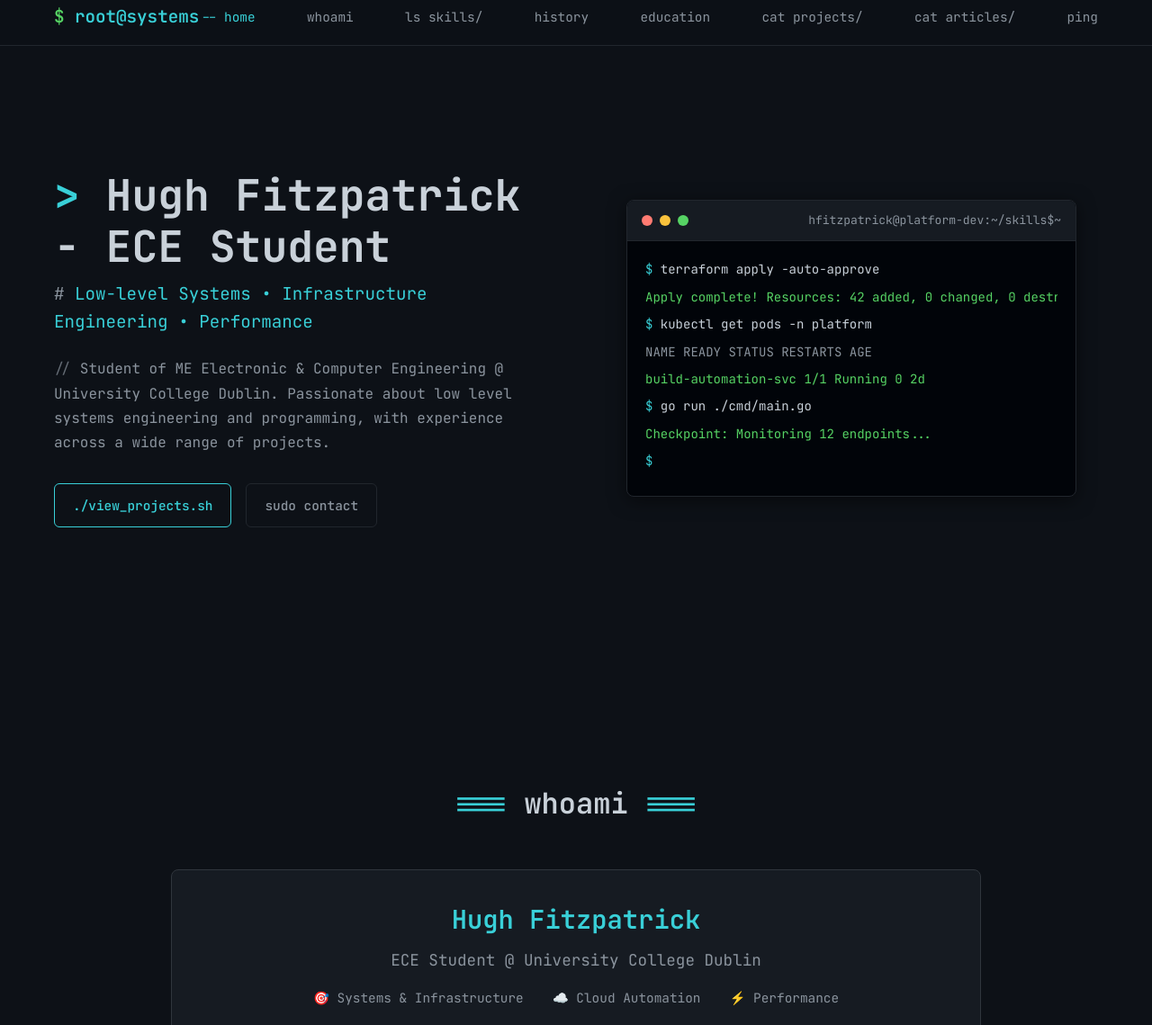
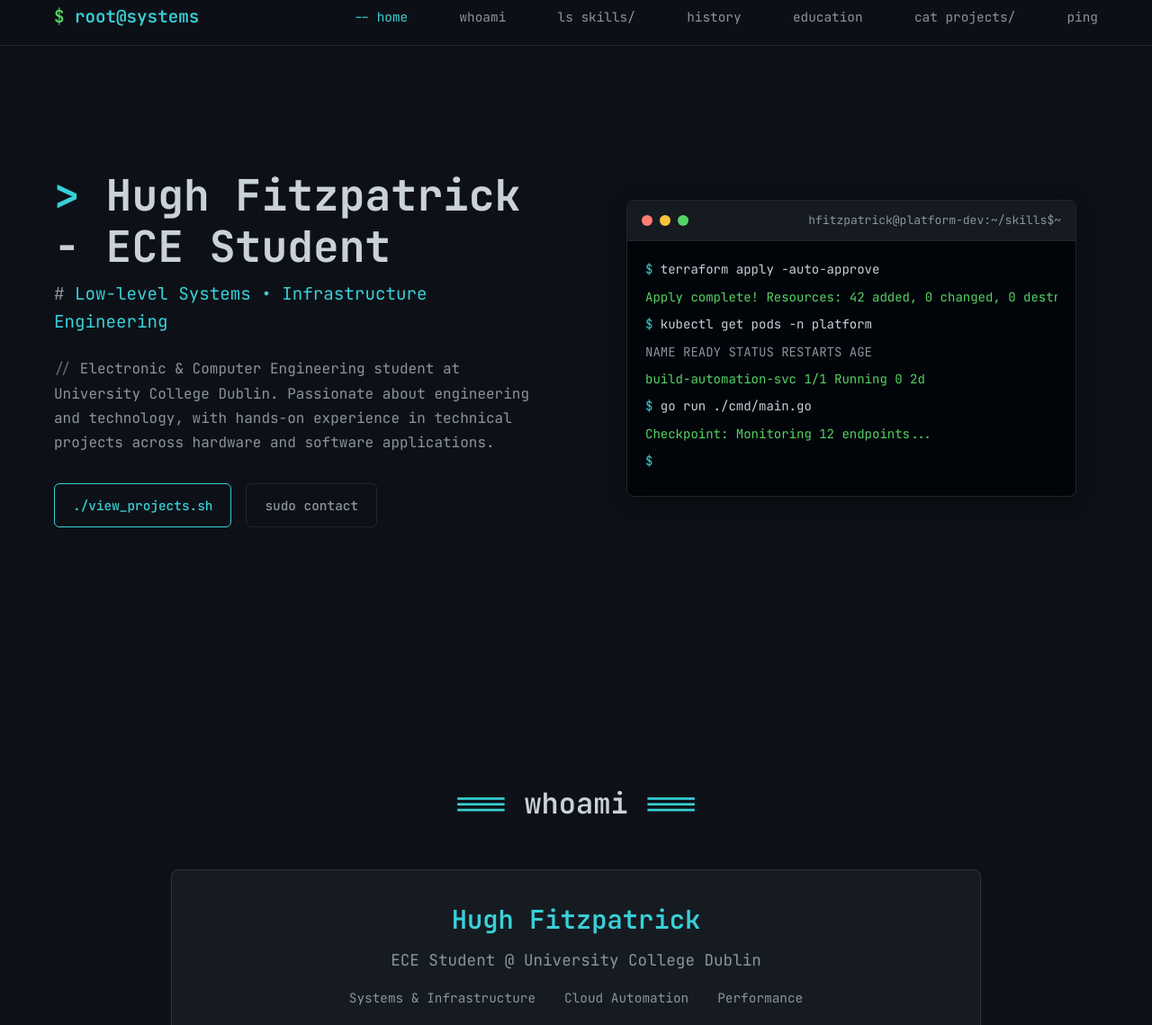
Before and after one commit to hughfitz24/portfolio, a website: page index.html in a window 1280 px wide. Shown: the part 13-1152 px from the top of the page at 90% size. Drawn offline with Linux system fonts and the light colour scheme.

Commit message:
update portfolio

```diff
--- a/index.html
+++ b/index.html
@@ -839,7 +839,6 @@
                     <li><a href="#experience">history</a></li>
                     <li><a href="#education">education</a></li>
                     <li><a href="#projects">cat projects/</a></li>
-                    <li><a href="#articles">cat articles/</a></li>
                     <li><a href="#contact">ping</a></li>
                 </ul>
                 <div class="mobile-menu" onclick="toggleMobileMenu()">☰</div>
@@ -865,8 +864,9 @@
             <div class="hero-content">
                 <div class="hero-text">
                     <h1>Hugh Fitzpatrick - ECE Student</h1>
-                    <div class="subtitle">Low-level Systems • Infrastructure Engineering • Performance</div>
-                    <p>Student of ME Electronic & Computer Engineering @ University College Dublin. Passionate about low level systems engineering and programming, with experience across a wide range of projects.</p>
+                    <div class="subtitle">Low-level Systems • Infrastructure Engineering </div>
+                        <p>
+                            Electronic & Computer Engineering student at University College Dublin. Passionate about engineering and technology, with hands-on experience in technical projects across hardware and software applications.</p>
                     <div class="cta-buttons">
                         <a href="#projects" class="btn btn-primary">./view_projects.sh</a>
                         <a href="#contact" class="btn btn-secondary">sudo contact</a>
@@ -923,9 +923,9 @@
                         <h3 style="font-size: 1.8rem; color: var(--accent-cyan); margin-bottom: 0.5rem; font-weight: 600;">Hugh Fitzpatrick</h3>
                         <div style="font-size: 1.1rem; color: var(--terminal-text-dim); margin-bottom: 1rem;">ECE Student @ University College Dublin</div>
                         <div style="display: flex; justify-content: center; gap: 2rem; flex-wrap: wrap; font-size: 0.9rem; color: var(--terminal-text-dim); margin-bottom: 2rem;">
-                            <span>🎯 Systems & Infrastructure</span>
-                            <span>☁️ Cloud Automation</span>
-                            <span>⚡ Performance</span>
+                            <span>Systems & Infrastructure</span>
+                            <span>Cloud Automation</span>
+                            <span>Performance</span>
                         </div>
                     </div>
 
```
